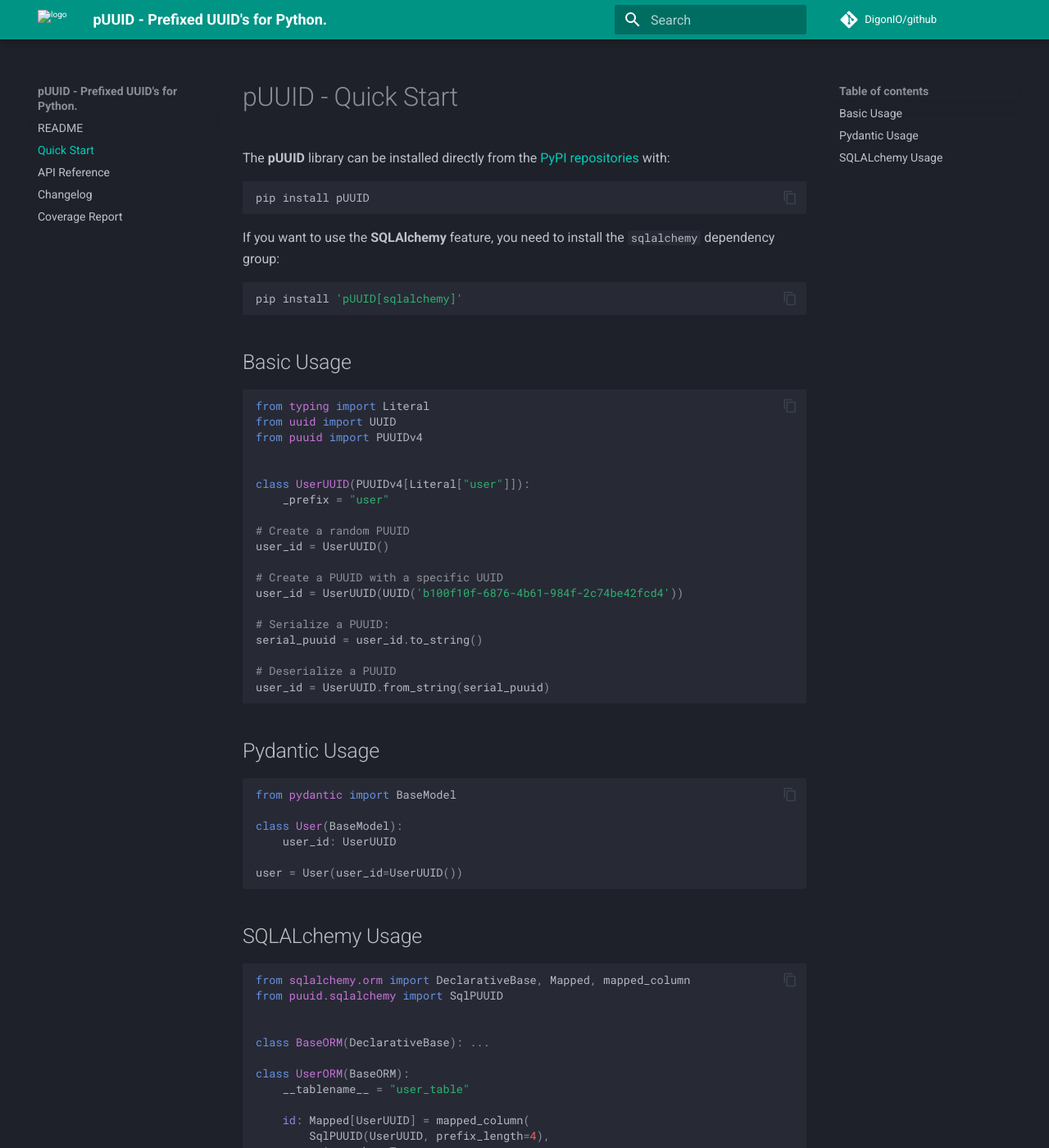
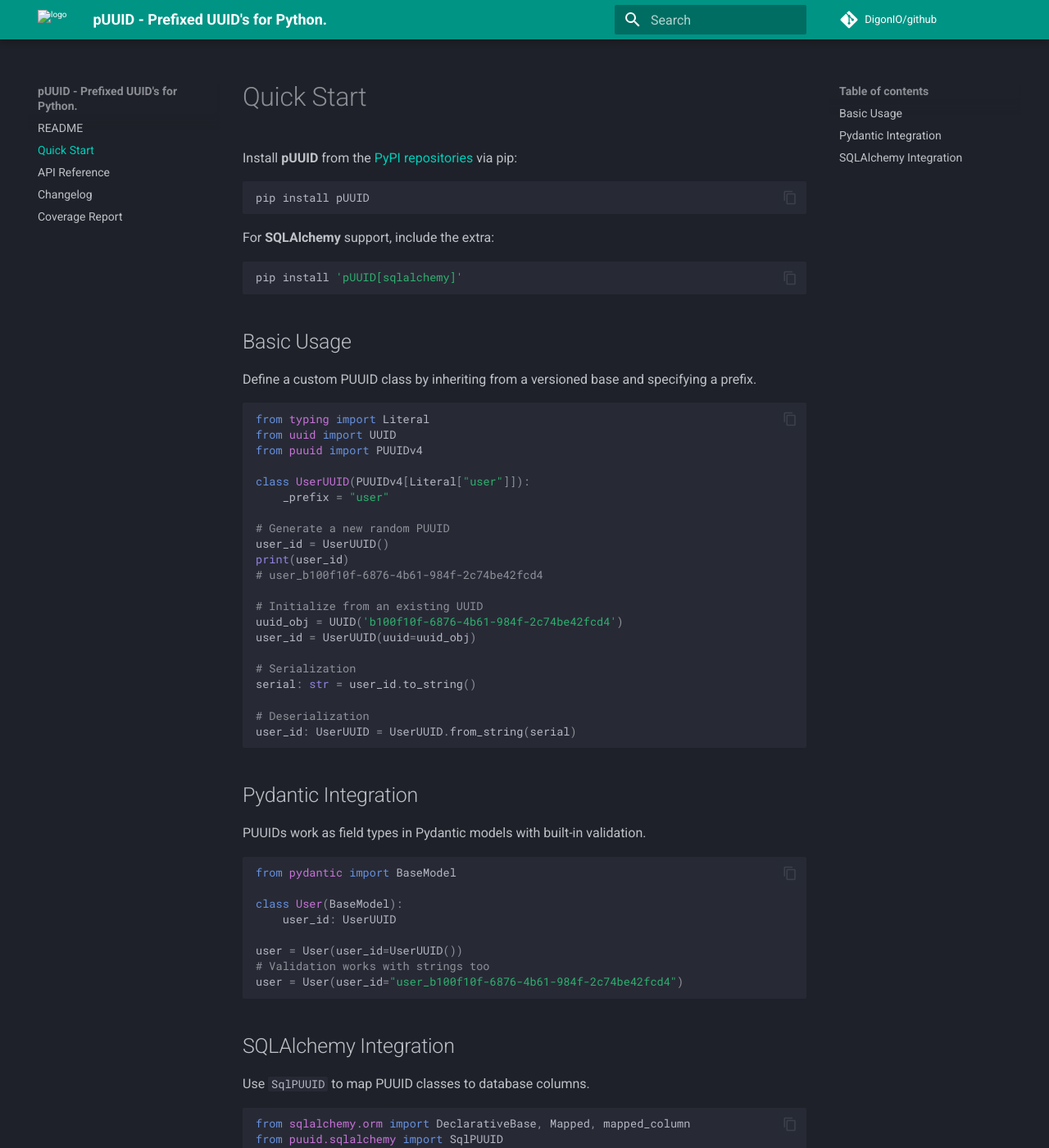
Before and after one commit to DigonIO/pUUID, an MkDocs documentation site: the page built from docs/pages/quick_start.md, in a window 1280 px wide and 1400 px high. Shown: the whole window at 82% size. Built offline with MkDocs 1.6.1 and Material for MkDocs 9.7.7, drawn with Linux system fonts in a browser that asks for light colours; nearby versions of some CDN libraries; library files that are not in the unit come from our copies; plug-ins that fetch from the network failed and are left out; comment, search, counter and statistics services are not loaded.

Commit message:
docs: improve quick start guide clarity and fix typo
- Fix a typo in the PyPI installation link (PyPermission -> pUUID).
- Simplify instructions for the SQLAlchemy extra.
- Enhance the basic usage example with clearer comments and variable names.
- Improve Pydantic usage section by showing string validation support.
- Standardize section headers for better readability.

Co-authored-by: Jendrik Potyka <jpotyka@digon.io>

````diff
--- a/docs/pages/quick_start.md
+++ b/docs/pages/quick_start.md
@@ -2,15 +2,15 @@
 description: "pUUID - Prefixed UUIDs for Python with Pydantic & SQLAlchemy support."
 ---
 
-# pUUID - Quick Start
+# Quick Start
 
-The **pUUID** library can be installed directly from the [PyPI repositories](https://pypi.org/project/PyPermission/) with:
+Install **pUUID** from the [PyPI repositories](https://pypi.org/project/pUUID/) via pip:
 
 ```bash
 pip install pUUID
 ```
 
-If you want to use the **SQLAlchemy** feature, you need to install the `sqlalchemy` dependency group:
+For **SQLAlchemy** support, include the extra:
 
 ```bash
 pip install 'pUUID[sqlalchemy]'
@@ -18,29 +18,35 @@
 
 ## Basic Usage
 
+Define a custom PUUID class by inheriting from a versioned base and specifying a prefix.
+
 ```python
 from typing import Literal
 from uuid import UUID
 from puuid import PUUIDv4
 
-
 class UserUUID(PUUIDv4[Literal["user"]]):
     _prefix = "user"
 
-# Create a random PUUID
+# Generate a new random PUUID
 user_id = UserUUID()
+print(user_id)
+# user_b100f10f-6876-4b61-984f-2c74be42fcd4
 
-# Create a PUUID with a specific UUID
-user_id = UserUUID(UUID('b100f10f-6876-4b61-984f-2c74be42fcd4'))
+# Initialize from an existing UUID
+uuid_obj = UUID('b100f10f-6876-4b61-984f-2c74be42fcd4')
+user_id = UserUUID(uuid=uuid_obj)
 
-# Serialize a PUUID:
-serial_puuid = user_id.to_string()
+# Serialization
+serial: str = user_id.to_string()
 
-# Deserialize a PUUID
-user_id = UserUUID.from_string(serial_puuid)
+# Deserialization
+user_id: UserUUID = UserUUID.from_string(serial)
 ```
 
-## Pydantic Usage
+## Pydantic Integration
+
+PUUIDs work as field types in Pydantic models with built-in validation.
 
 ```{.python continuation}
 from pydantic import BaseModel
@@ -49,19 +55,22 @@
     user_id: UserUUID
 
 user = User(user_id=UserUUID())
+# Validation works with strings too
+user = User(user_id="user_b100f10f-6876-4b61-984f-2c74be42fcd4")
 ```
 
-## SQLALchemy Usage
+## SQLAlchemy Integration
+
+Use `SqlPUUID` to map PUUID classes to database columns.
 
 ```{.python continuation}
 from sqlalchemy.orm import DeclarativeBase, Mapped, mapped_column
 from puuid.sqlalchemy import SqlPUUID
 
-
 class BaseORM(DeclarativeBase): ...
 
 class UserORM(BaseORM):
-    __tablename__ = "user_table"
+    __tablename__ = "users"
 
     id: Mapped[UserUUID] = mapped_column(
         SqlPUUID(UserUUID, prefix_length=4),
````
